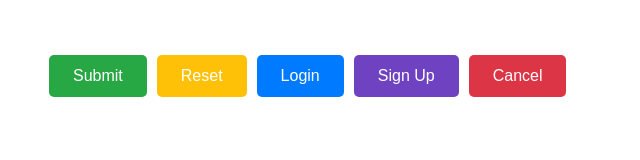
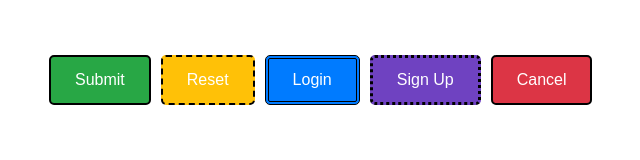
Before and after one commit to kaletmk17/assignment-13, a plain HTML site: page index.html in a window 1280 px wide. Shown: the whole page, without its empty margins (14-654 px from the left). Drawn offline with Linux system fonts and the light colour scheme.

```diff
--- a/index.html
+++ b/index.html
@@ -12,7 +12,7 @@
     }
   .submit-button {
     background-color: #28a745;
-    border: none;
+    border: 2px solid black;
     color: white;
     padding: 12px 24px;
     font-size: 16px;
@@ -27,7 +27,7 @@
 
   .reset-button {
     background-color: #ffc107;
-    border: none;
+    border: 2px dashed black;
     color: white;
     padding: 12px 24px;
     font-size: 16px;
@@ -42,7 +42,7 @@
 
   .login-button {
     background-color: #007bff;
-    border: none;
+    border: 4px double black;
     color: white;
     padding: 12px 24px;
     font-size: 16px;
@@ -57,7 +57,7 @@
 
   .signup-button {
     background-color: #6f42c1;
-    border: none;
+    border: 3px dotted black;
     color: white;
     padding: 12px 24px;
     font-size: 16px;
@@ -72,7 +72,7 @@
 
   .cancel-button {
     background-color: #dc3545;
-    border: none;
+    border: 2px solid black;
     color: white;
     padding: 12px 24px;
     font-size: 16px;
```
